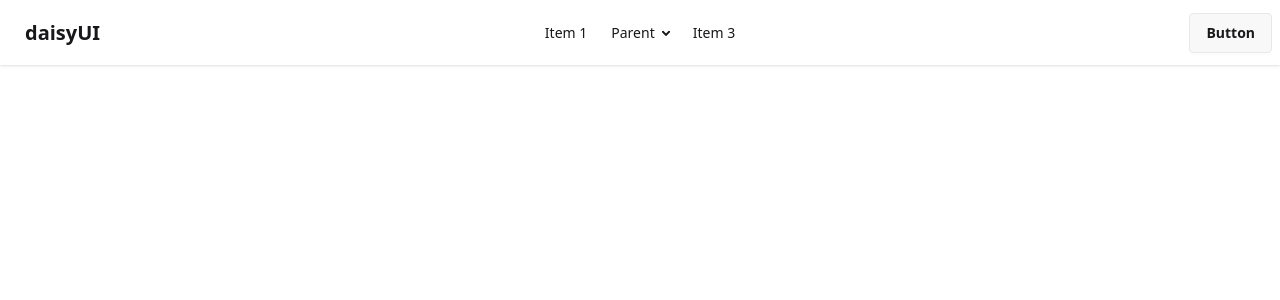
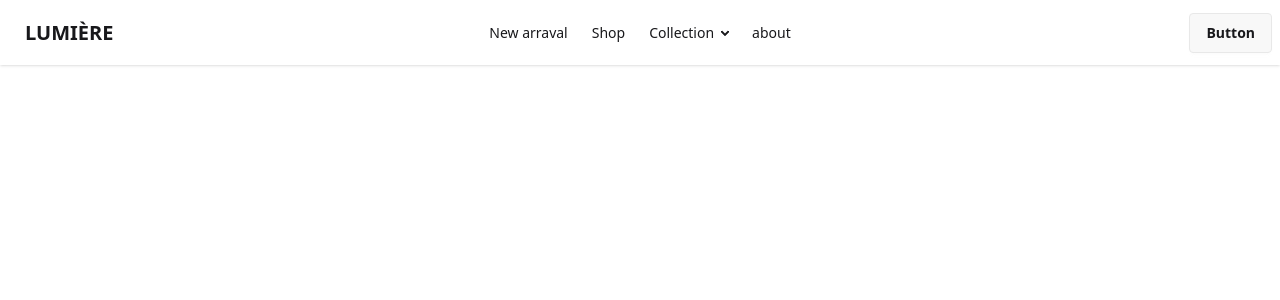
Before and after one commit to vinithdc-jpg/e-commerce, a Next.js app: page / in a window 1280 px wide. Shown: the top 300 px of the page. Built offline with nearby package versions, Linux system fonts and the light colour scheme.

Commit message:
Nav work 2

```diff
--- a/components/NavBar.tsx
+++ b/components/NavBar.tsx
@@ -1,4 +1,3 @@
-import React from 'react'
 
 const NavBar = () => {
   return (
@@ -11,32 +10,36 @@ const NavBar = () => {
       <ul
        tabIndex={-1}
         className="menu menu-sm dropdown-content bg-base-100 rounded-box z-1 mt-3 w-52 p-2 shadow">
-        <li><a>Item 1</a></li>
+        <li><a>New arraval</a></li>
+        <li><a>Shop</a></li>
         <li>
-          <a>Parent</a>
+          <a>Collection</a>
           <ul className="p-2">
-            <li><a>Submenu 1</a></li>
-            <li><a>Submenu 2</a></li>
+            <li><a>Fassion</a></li>
+            <li><a>Classic</a></li>
+            <li><a>Ladise</a></li>
           </ul>
         </li>
-        <li><a>Item 3</a></li>
+        <li><a>About</a></li>
       </ul>
     </div>
-    <a className="btn btn-ghost text-xl">daisyUI</a>
+    <a className="btn btn-ghost text-xl">LUMIÈRE</a>
   </div>
   <div className="navbar-center hidden lg:flex">
     <ul className="menu menu-horizontal px-1">
-      <li><a>Item 1</a></li>
+      <li><a>New arraval</a></li>
+        <li><a>Shop</a></li>
       <li>
         <details>
-          <summary>Parent</summary>
+          <summary>Collection</summary>
           <ul className="p-2 bg-base-100 w-40 z-1">
-            <li><a>Submenu 1</a></li>
-            <li><a>Submenu 2</a></li>
+            <li><a>Fassion</a></li>
+            <li><a>Classic</a></li>
+            <li><a>Ladise</a></li>
           </ul>
         </details>
       </li>
-      <li><a>Item 3</a></li>
+      <li><a>about</a></li>
     </ul>
   </div>
   <div className="navbar-end">
```
